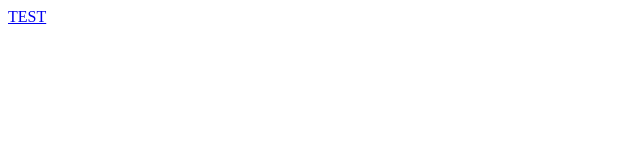
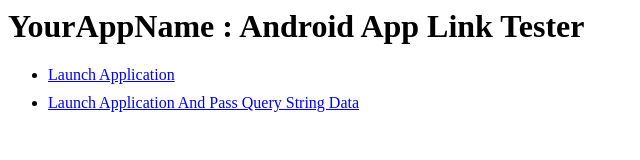
Before and after one commit to smithjosh124/smithjosh124.github.io, a plain HTML site: page test.html in a window 1280 px wide. Shown: the whole page, without its empty margins (0-640 px from the left). Drawn offline with Linux system fonts and the light colour scheme.

Commit message:
Update test.html

```diff
--- a/test.html
+++ b/test.html
@@ -1 +1,16 @@
-<a href="BarcodeScanner.WolseleyExpress.Droid://?param1=Foo&param2=Bar">TEST</a>
+<head>
+    <title>YourAppName : Android App Link Tester</title>
+    <meta property="al:android:url" content="sayhullo://" />
+</head>
+<body>
+    <h1>YourAppName : Android App Link Tester</h1>
+    <ul>
+        <li>
+            <a href="YourAppSchema://">Launch Application</a>
+        </li>
+        <li style="margin-top:10px">
+            <a href="YourAppSchema://?param1=Foo&param2=Bar">Launch Application And Pass Query String Data</a>
+        </li>
+    </ul>
+</body>
+</html>
```
